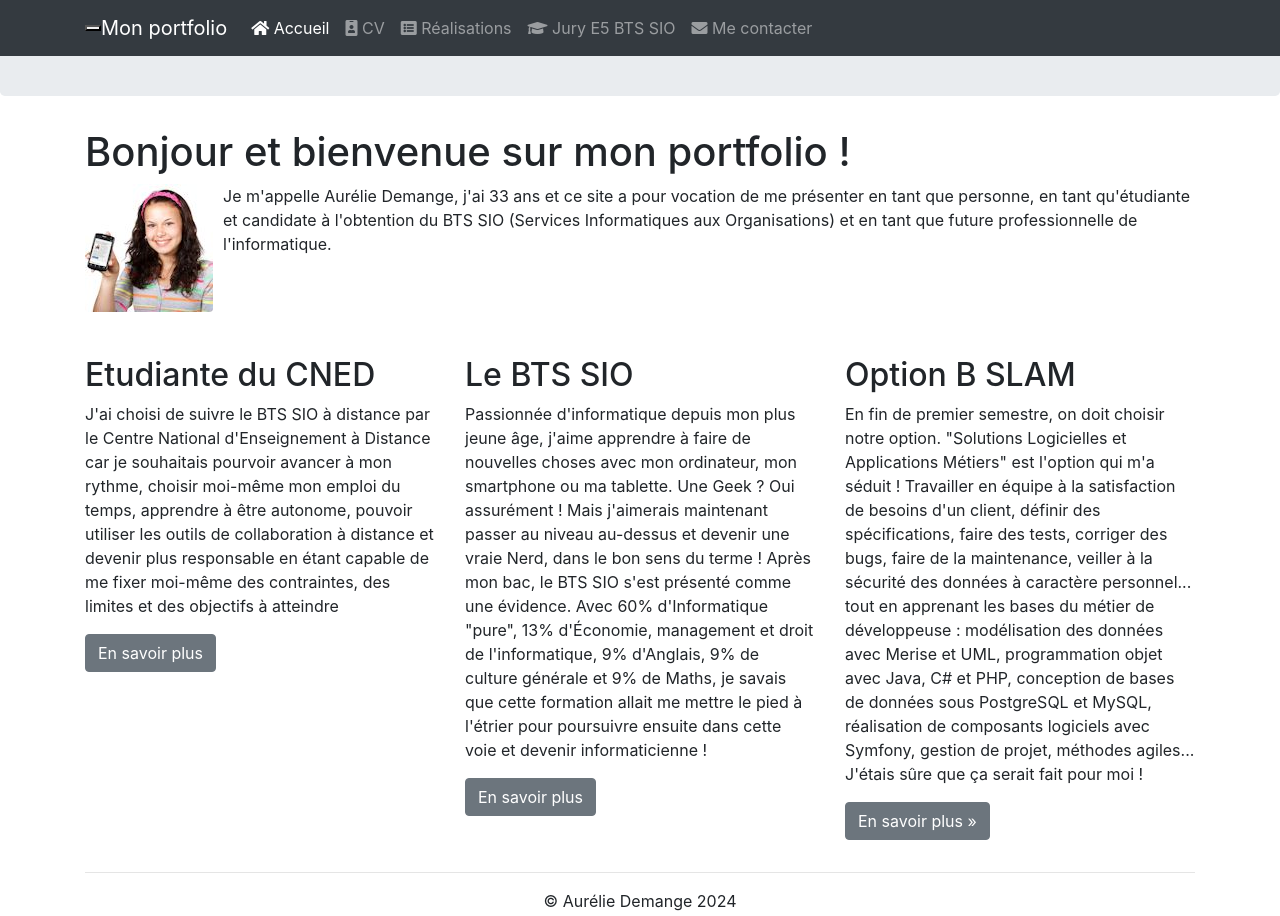
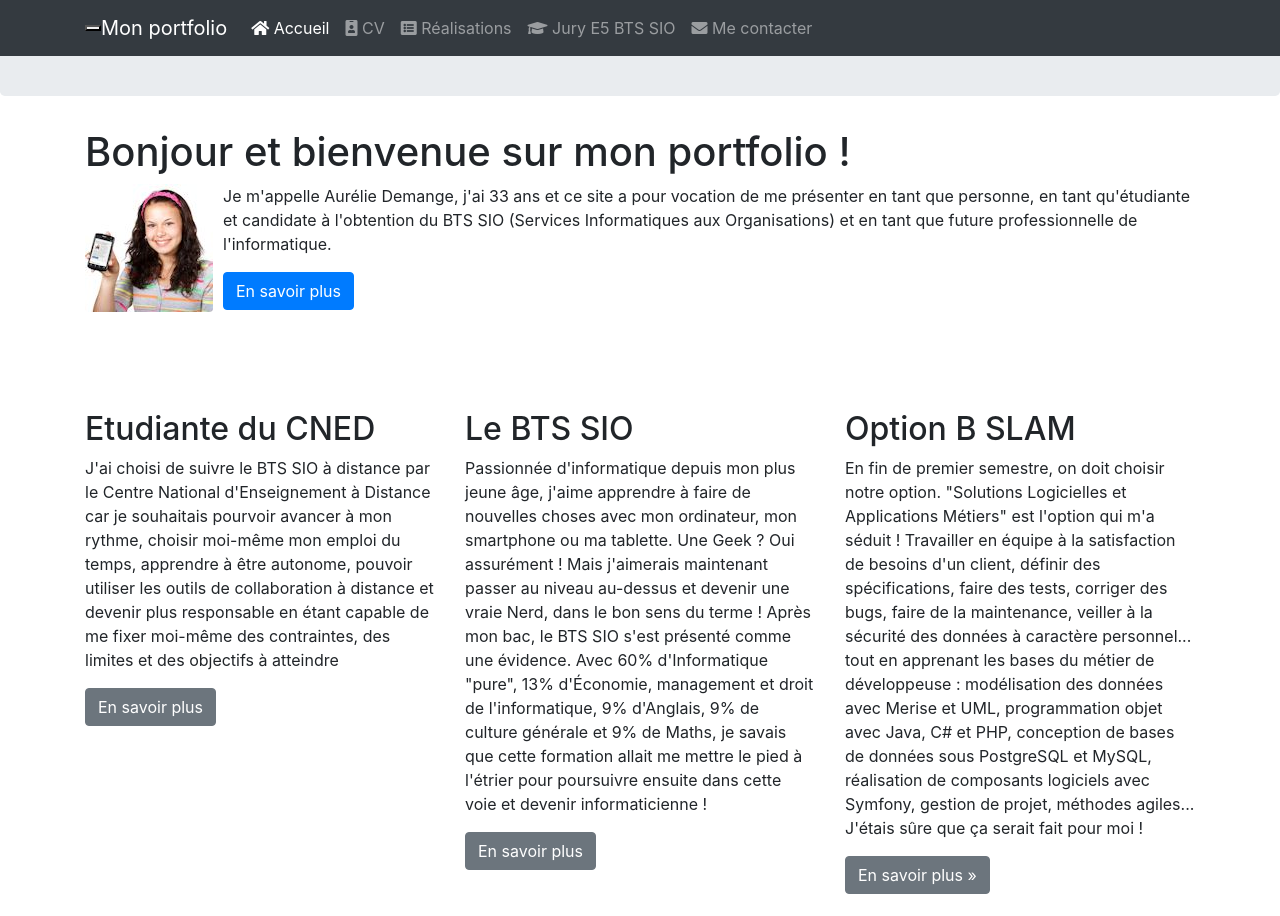
Before and after one commit to aurelied1991/aurelied1991.github.io, a plain HTML site: page index.html in a window 1280 px wide. Shown: the top 916 px of the page. Drawn offline with nearby package versions, Linux system fonts and the light colour scheme.

Commit message:
Ajout bouton en savoir plus

```diff
--- a/index.html
+++ b/index.html
@@ -134,6 +134,9 @@
                 et candidate à l'obtention du BTS SIO (Services Informatiques
                 aux Organisations) et en tant que future professionnelle de l'informatique.
             </p>
+            <p>
+                <a class="btn btn-primary btn_lg" href="pages/cv.html" role="button">En savoir plus </a>
+            </p>
         </div>
         <footer>
             <div class="container">
```
